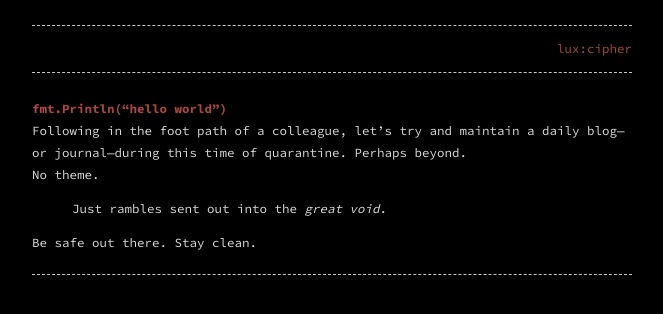
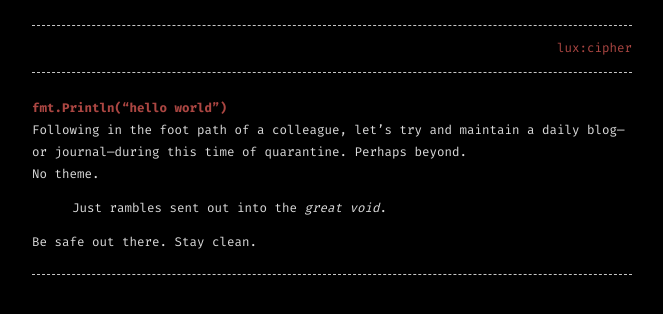
Before and after one commit to alt5474n/5474n.github.io, a Jekyll site: the page built from _posts/2020-04-09-hello-world.md, in a window 1280 px wide. Shown: the top 314 px of the page, without its empty margins (308-971 px from the left). Built offline with Jekyll 4.4.1, drawn with Linux system fonts in a browser that asks for light colours.

Commit message:
new font; Fira Code

```diff
--- a/_sass/base.scss
+++ b/_sass/base.scss
@@ -1,10 +1,12 @@
 @charset "utf-8";
 @import url('https://fonts.googleapis.com/css?family=Source+Code+Pro:400,700');
+@import url('https://fonts.googleapis.com/css2?family=Fira+Code:wght@400;700');
 
 /**
  * Style variables
  */
-$base-font-family:     'Source Code Pro', monospace !default;
+/* $base-font-family:     'Source Code Pro', monospace !default; */
+$base-font-family:     'Fira Code', monospace !default;
 $base-font-size:       12.5px !default;
 $mobile-font-size:     12px !default;
 $base-line-height:     1.75 !default;
@@ -45,11 +47,6 @@
  */
 ::selection { background: var(--selection-background);  color: var(--selection-text); }
 ::-moz-selection { background: var(--selection-background);  color: var(--selection-text); }
-
-/**
- * Blockquotes
- */
-blockquote { font-size: $base-font-size; font-family: $base-font-family;  font-size: $base-font-size;  color: var(--quote-color);  text-align: left;  line-height: $base-line-height !important; }
 
 /**
  * Lists
```
